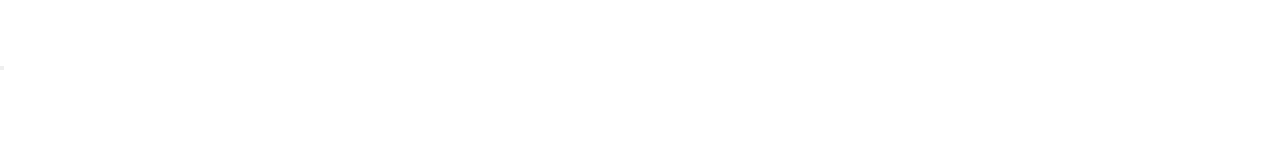
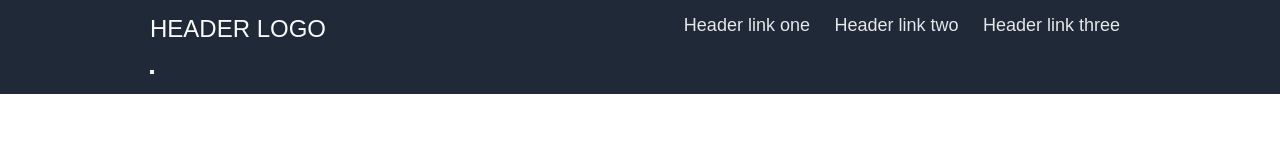
Before and after one commit to Skun01/TOP-project-Landing-page, a plain HTML site: page index.html in a window 1280 px wide. Drawn offline with Linux system fonts and the light colour scheme.

Commit message:
Make done main nav

```diff
--- a/index.html
+++ b/index.html
@@ -12,13 +12,13 @@
         <!-- header navigation -->
         <nav class="main-nav">
             <div class="head-logo">
-
+                HEADER LOGO
             </div>
-            <ol class="head-link">
-                <li><a href="#"></a></li>
-                <li><a href="#"></a></li>
-                <li><a href="#"></a></li>
-            </ol>
+            <ul class="head-link">
+                <li><a href="#">Header link one</a></li>
+                <li><a href="#">Header link two</a></li>
+                <li><a href="#">Header link three</a></li>
+            </ul>
         </nav>
 
         <!-- header information -->
--- a/style.css
+++ b/style.css
@@ -4,3 +4,45 @@
     padding: 0;
     box-sizing: border-box;
 }
+
+html{
+    font-family: Arial, Helvetica, sans-serif;
+}
+
+body{
+
+}
+
+header{
+    background-color: #1f2937;
+    padding: 0 150px;
+}
+/* header navigation */
+
+/* main navigation */
+header .main-nav{
+    display: flex;
+    justify-content: space-between;
+    padding: 15px 0;
+}
+
+.main-nav .head-logo{
+    font-size: 24px;
+    color: #f9faf8;
+}
+
+header .head-link{
+    list-style: none;
+
+}
+
+header .head-link li{
+    display: inline;
+    padding: 0 10px;
+}
+
+li a{
+    color: #e5e7eb;
+    font-size: 18px;
+    text-decoration: none;
+}
```
